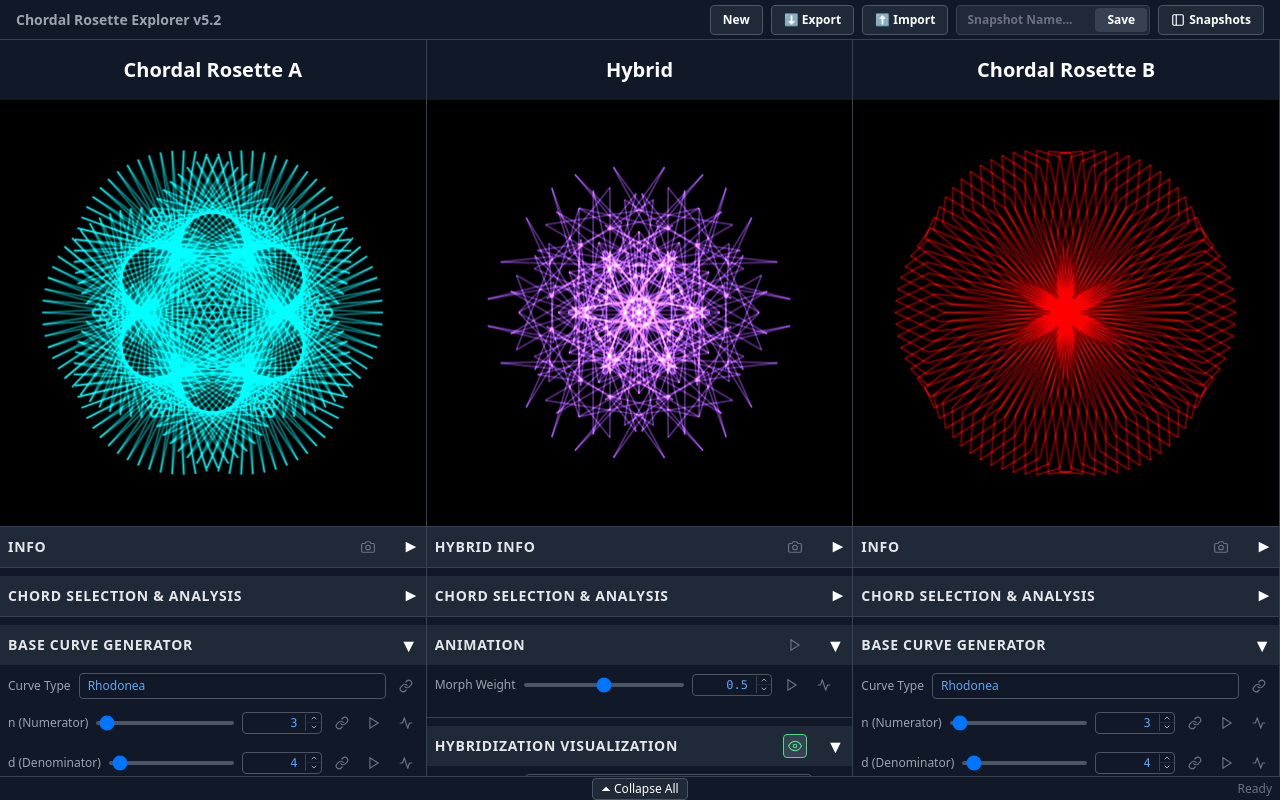
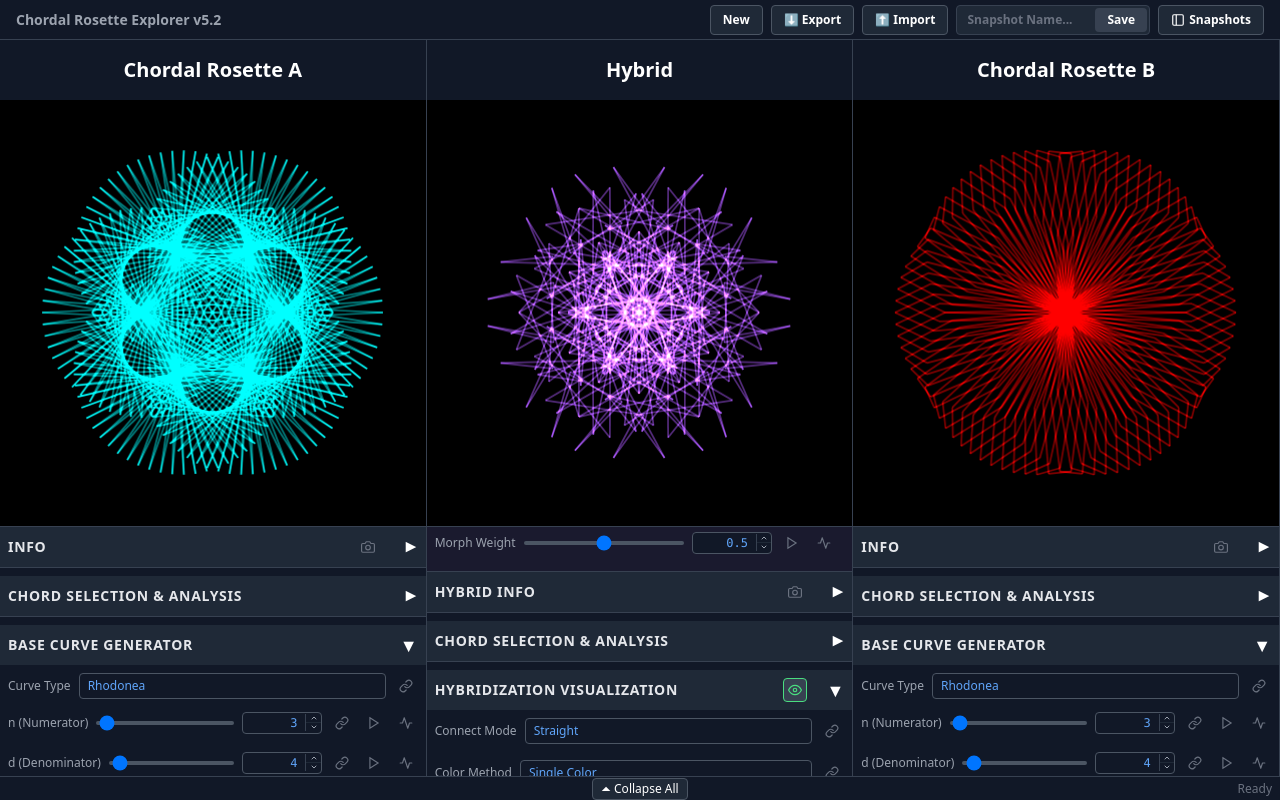
Before and after one commit to GreggHelt2/genometry-synthesizer, a website built with Vite: page apps/Chordal_Rosette_Explorer/index.html in a window 1280 px wide. Built offline with nearby package versions, Linux system fonts and the light colour scheme.

Commit message:
refactor: move Morph Weight slider and animation controls to a pinned bar in InterpolationPanel

```diff
--- a/apps/Chordal_Rosette_Explorer/src/ui/components/InterpolationPanel.js
+++ b/apps/Chordal_Rosette_Explorer/src/ui/components/InterpolationPanel.js
@@ -71,6 +71,31 @@ export class InterpolationPanel extends Panel {
     }
 
     renderContent() {
+        // --- Pinned Morph Weight Bar (non-scrollable, always visible) ---
+        this.pinnedBar = createElement('div', 'w-full flex-shrink-0 border-b border-gray-700 bg-gray-850');
+        this.pinnedBar.style.cssText = 'padding: 4px 8px; background: #1a1a2e;';
+        this.element.appendChild(this.pinnedBar);
+
+        // Morph Weight ParamNumber
+        this.morphControl = new ParamNumber({
+            key: 'weight',
+            label: 'Morph Weight',
+            min: 0,
+            max: 1,
+            step: 0.001,
+            value: 0.5,
+            hardLimits: true,
+            onChange: (val) => {
+                dispatchDeep('weight', val, 'hybrid');
+            }
+        });
+
+        // Register for animation persistence
+        if (!this.animationParams) this.animationParams = new Set();
+        this.animationParams.add(this.morphControl);
+
+        this.pinnedBar.appendChild(this.morphControl.getElement());
+
         // Scrollable Controls Container (Matches ChordalRosettePanel)
         this.controlsContainer = createElement('div', 'flex-1 overflow-y-auto w-full');
         this.element.appendChild(this.controlsContainer);
@@ -148,9 +173,10 @@ export class InterpolationPanel extends Panel {
 
         this.controlsContainer.appendChild(this.chordAccordion.element);
 
-        // 1. Animation Section
+        // 1. Animation Section — currently empty (Morph Weight moved to pinned bar)
+        // Instantiate for persistence/accordion state compatibility but hide from view
         this.animationSection = new HybridAnimationSection(this);
-        this.controlsContainer.appendChild(this.animationSection.element);
+        // Not appended to controlsContainer — will be shown when LFO config is added
 
         // 2. Appearance Section (Visualizations, Base Chordal, Base Curve, Vertex, General)
         this.appearanceSection = new HybridAppearanceSection(this);
@@ -200,6 +226,11 @@ export class InterpolationPanel extends Panel {
     updateUI(state) {
         // Flatten hybrid state for sub-sections
         const flatHybrid = flattenHybridParams(state.hybrid);
+
+        // Pinned Morph Weight sync
+        if (this.morphControl) {
+            this.morphControl.setValue(flatHybrid.weight);
+        }
 
         // Section Updates — pass flat params
         if (this.animationSection) this.animationSection.update(flatHybrid);
--- a/apps/Chordal_Rosette_Explorer/src/ui/components/hybrid/HybridAnimationSection.js
+++ b/apps/Chordal_Rosette_Explorer/src/ui/components/hybrid/HybridAnimationSection.js
@@ -1,18 +1,23 @@
 import { Accordion } from '../Accordion.js';
-import { ParamNumber } from '../ParamNumber.js';
-import { dispatchDeep } from '../../../engine/state/stateAdapters.js';
+import { createElement } from '../../utils/dom.js';
 
+/**
+ * HybridAnimationSection — Animation accordion for the hybrid panel.
+ *
+ * The Morph Weight slider and Play/Pause button have been moved to the
+ * pinned bar in InterpolationPanel (always visible above the scroll area).
+ *
+ * This accordion now serves as a container for future LFO/automation
+ * configuration controls. It currently shows a brief description.
+ */
 export class HybridAnimationSection {
     constructor(orchestrator) {
         this.orchestrator = orchestrator;
 
-        this.accordion = new Accordion('Animation', true, (isOpen, id) => {
+        this.accordion = new Accordion('Animation', false, (isOpen, id) => {
             if (this.orchestrator.handleAccordionToggle) {
                 this.orchestrator.handleAccordionToggle(isOpen, id);
             }
-            if (isOpen) requestAnimationFrame(() => {
-                if (this.orchestrator.alignLabels) this.orchestrator.alignLabels(this.accordion.content);
-            });
         }, 'hybrid-anim');
 
         this.orchestrator.accordions.set('hybrid-anim', this.accordion);
@@ -22,76 +27,14 @@ export class HybridAnimationSection {
     }
 
     render() {
-        // Morph Weight Slider
-        this.morphControl = this.createSlider('weight', 0, 1, 0.001, 'Morph Weight');
-        this.accordion.append(this.morphControl.container);
-
-        // Add Play/Pause button to the accordion header
-        const playSvg = `<svg width="14" height="14" viewBox="0 0 24 24" fill="none" stroke="currentColor" stroke-width="2"><polygon points="5 3 19 12 5 21 5 3"></polygon></svg>`;
-        this.headerPlayBtn = this.accordion.addHeaderAction(playSvg, () => {
-            const paramNumber = this.morphControl.instance;
-            paramNumber.togglePlayback();
-            this.syncHeaderPlayButton();
-        }, 'Play/Pause Morph Animation');
-
-        // Monkey-patch the ParamNumber's togglePlayback to also sync our header button
-        const paramNumber = this.morphControl.instance;
-        const originalToggle = paramNumber.togglePlayback.bind(paramNumber);
-        paramNumber.togglePlayback = () => {
-            originalToggle();
-            this.syncHeaderPlayButton();
-        };
-
-        // Align labels initially
-        requestAnimationFrame(() => {
-            if (this.orchestrator.alignLabels) {
-                this.orchestrator.alignLabels(this.accordion.content);
-            }
+        // Placeholder for future LFO/automation config controls
+        const info = createElement('div', 'text-xs text-gray-500 italic p-2', {
+            textContent: 'Morph Weight is pinned above. Animation LFO settings coming soon.'
         });
-    }
-
-    /** Keep the header play button visual in sync with the morph animation state. */
-    syncHeaderPlayButton() {
-        if (!this.headerPlayBtn || !this.morphControl) return;
-        const isPlaying = this.morphControl.instance.animationController.isPlaying;
-        if (isPlaying) {
-            this.headerPlayBtn.classList.remove('text-gray-500', 'border-transparent');
-            this.headerPlayBtn.classList.add('text-green-400', 'bg-gray-700', 'border-green-400');
-        } else {
-            this.headerPlayBtn.classList.remove('text-green-400', 'bg-gray-700', 'border-green-400');
-            this.headerPlayBtn.classList.add('text-gray-500', 'border-transparent');
-        }
-    }
-
-    createSlider(key, min, max, step, label) {
-        const paramGui = new ParamNumber({
-            key,
-            label,
-            min,
-            max,
-            step,
-            value: 0,
-            hardLimits: (key === 'weight'), // Enforce strict limits for Morph Weight
-            onChange: (val) => {
-                dispatchDeep(key, val, 'hybrid');
-            }
-        });
-
-        // Track for Animation Persistence via Orchestrator
-        if (this.orchestrator.registerParam) {
-            this.orchestrator.registerParam(paramGui);
-        }
-
-        return {
-            container: paramGui.getElement(),
-            instance: paramGui
-        };
+        this.accordion.append(info);
     }
 
     update(flatParams) {
-        if (this.morphControl) {
-            this.morphControl.instance.setValue(flatParams.weight);
-        }
-        this.syncHeaderPlayButton();
+        // No controls to sync — morph weight is now in InterpolationPanel's pinned bar
     }
 }
```
Also changed, not shown: apps/Chordal_Rosette_Explorer/dist/index.html.
